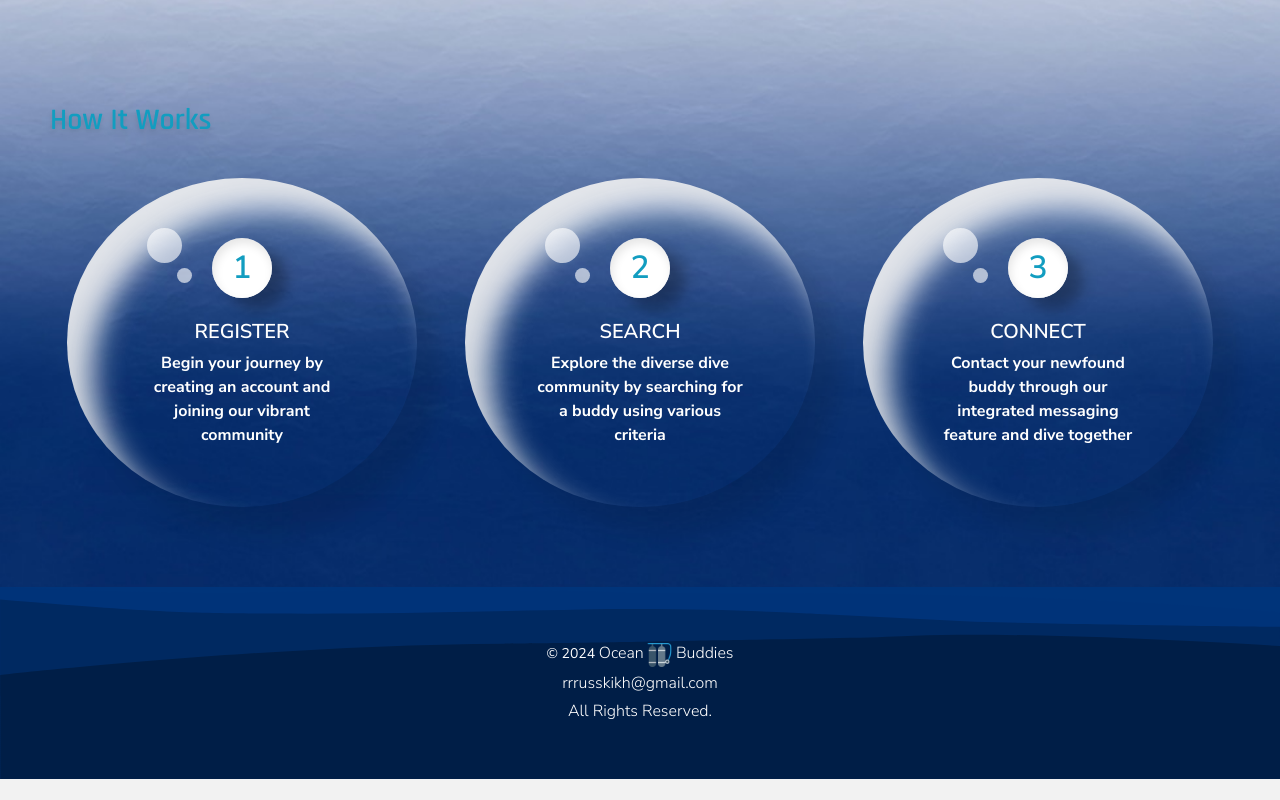
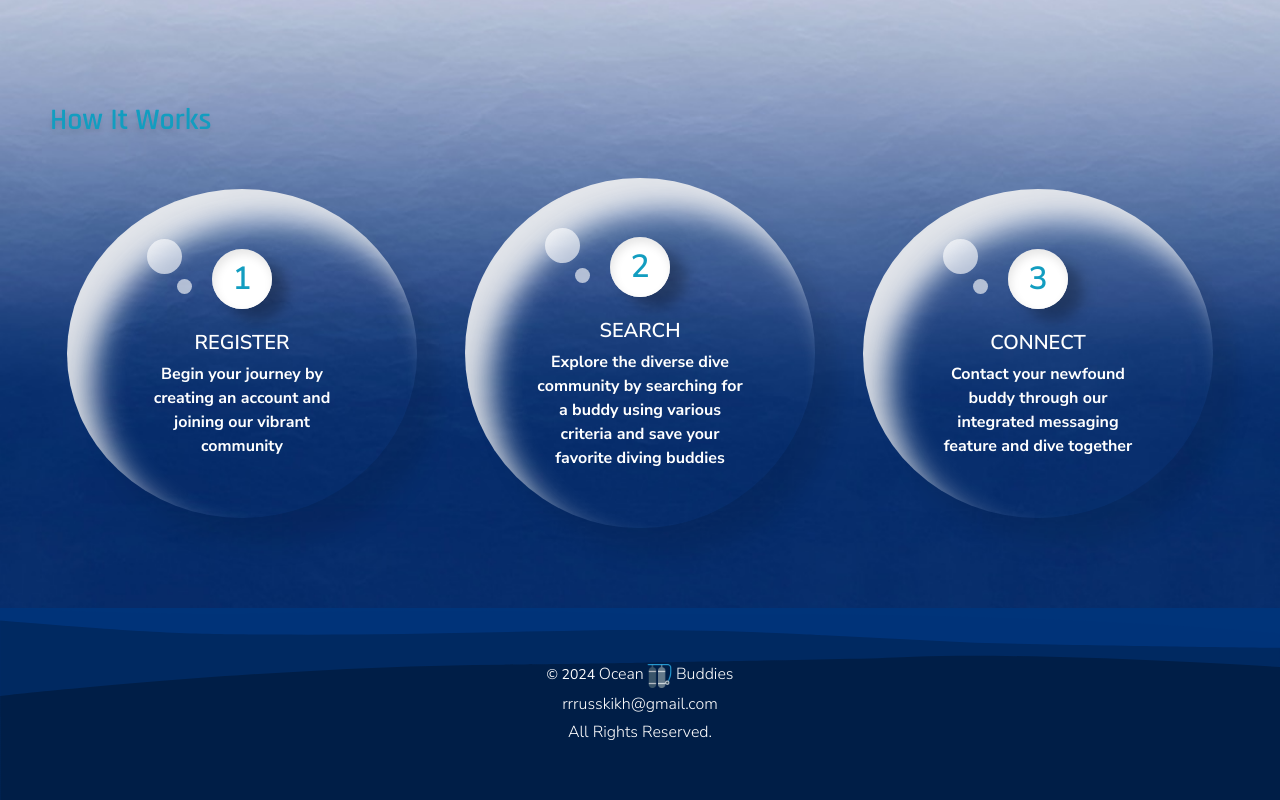
Before and after one commit to RozaliiaRusskikh/ocean-buddies, a Next.js app: page / in a window 1280 px wide. Shown: the part 1162-1962 px from the top of the page. Before the commit the page ends 1941 px from the top, so only its background shows below. Built offline with nearby package versions, Linux system fonts and the light colour scheme; no server answers.

Commit message:
Add info about bookmarks

```diff
--- a/app/components/HowItWorks.tsx
+++ b/app/components/HowItWorks.tsx
@@ -36,7 +36,7 @@ const HowItWorks: React.FC = () => {
     {
       title: "Search",
       description:
-        "Explore the diverse dive community by searching for a buddy using various criteria",
+        "Explore the diverse dive community by searching for a buddy using various criteria and save your favorite diving buddies",
       link: "/search",
     },
     {
```
